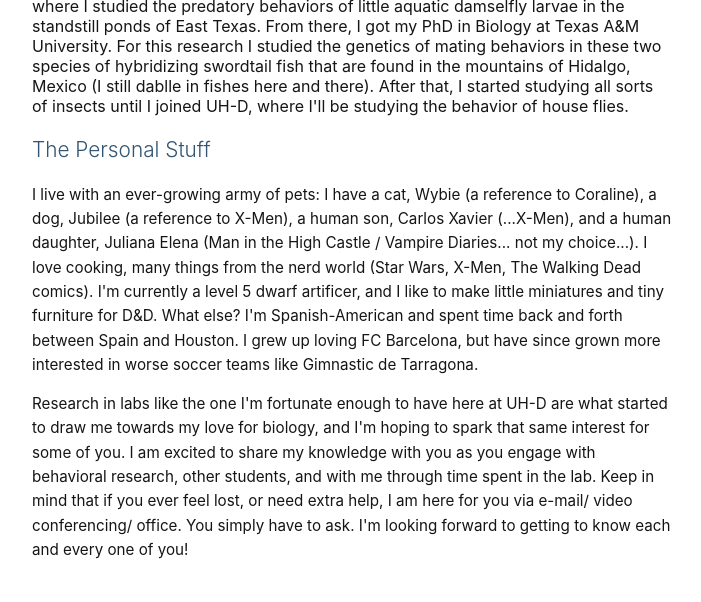
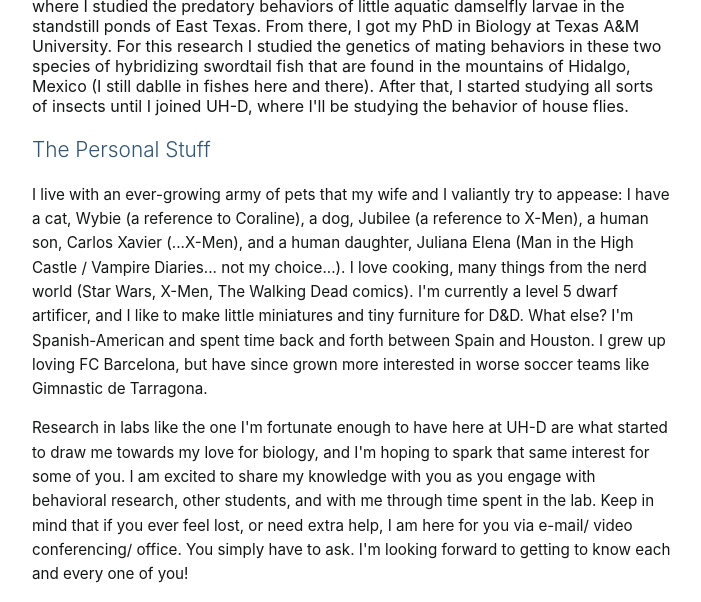
Before and after one commit to pjdelclos/pjdelclos.github.io, a Jekyll site: the page built from index.html, in a window 1280 px wide, cut to the strip 438-1040 px from the top of the page. Shown: the whole strip, without its empty margins (288-989 px from the left). Built offline with Jekyll 4.4.1, drawn with Linux system fonts in a browser that asks for light colours; some web fonts are replaced; the list of posts is cut into pages by our own code; before the commit the page ends 1015 px from its top, so only the background shows below that.

Commit message:
Update index.html

```diff
--- a/index.html
+++ b/index.html
@@ -13,7 +13,7 @@ I'm Pablo Delclos (and this is my sidekick Carlos). I'm an Assistant Professor a
 
 <h2> The Personal Stuff</h2>
 <p>
-I live with an ever-growing army of pets: I have a cat, Wybie (a reference to Coraline), a dog, Jubilee (a reference to X-Men), a human son, Carlos Xavier (...X-Men), and a human daughter, Juliana Elena (Man in the High Castle / Vampire Diaries... not my choice...). I love cooking, many things from the nerd world (Star Wars, X-Men, The Walking Dead comics). I'm currently a level 5 dwarf artificer, and I like to make little miniatures and tiny furniture for D&D. What else? I'm Spanish-American and spent time back and forth between Spain and Houston. I grew up loving FC Barcelona, but have since grown more interested in worse soccer teams like Gimnastic de Tarragona.
+I live with an ever-growing army of pets that my wife and I valiantly try to appease: I have a cat, Wybie (a reference to Coraline), a dog, Jubilee (a reference to X-Men), a human son, Carlos Xavier (...X-Men), and a human daughter, Juliana Elena (Man in the High Castle / Vampire Diaries... not my choice...). I love cooking, many things from the nerd world (Star Wars, X-Men, The Walking Dead comics). I'm currently a level 5 dwarf artificer, and I like to make little miniatures and tiny furniture for D&D. What else? I'm Spanish-American and spent time back and forth between Spain and Houston. I grew up loving FC Barcelona, but have since grown more interested in worse soccer teams like Gimnastic de Tarragona.
 </p>
 <p>
 Research in labs like the one I'm fortunate enough to have here at UH-D are what started to draw me towards my love for biology, and I'm hoping to spark that same interest for some of you. I am excited to share my knowledge with you as you engage with behavioral research, other students, and with me through time spent in the lab. Keep in mind that if you ever feel lost, or need extra help, I am here for you via e-mail/ video conferencing/ office. You simply have to ask. I'm looking forward to getting to know each and every one of you!
```
